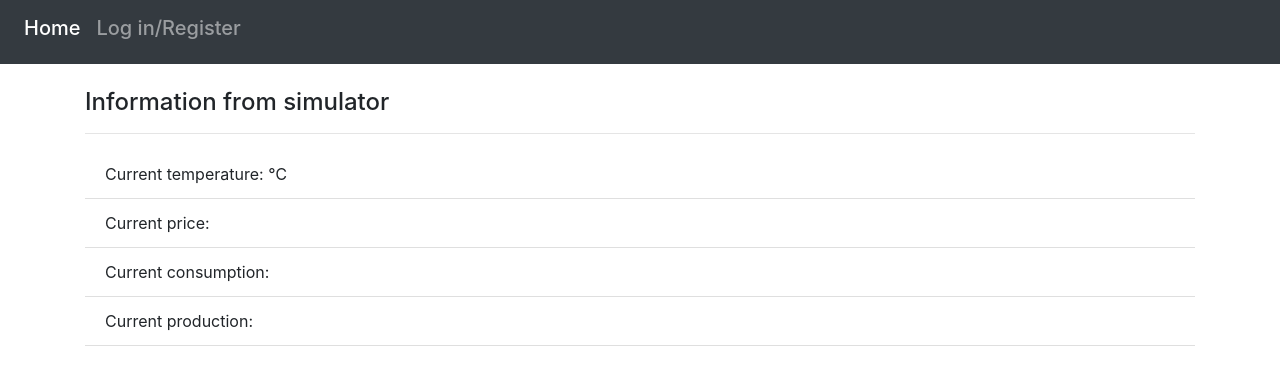
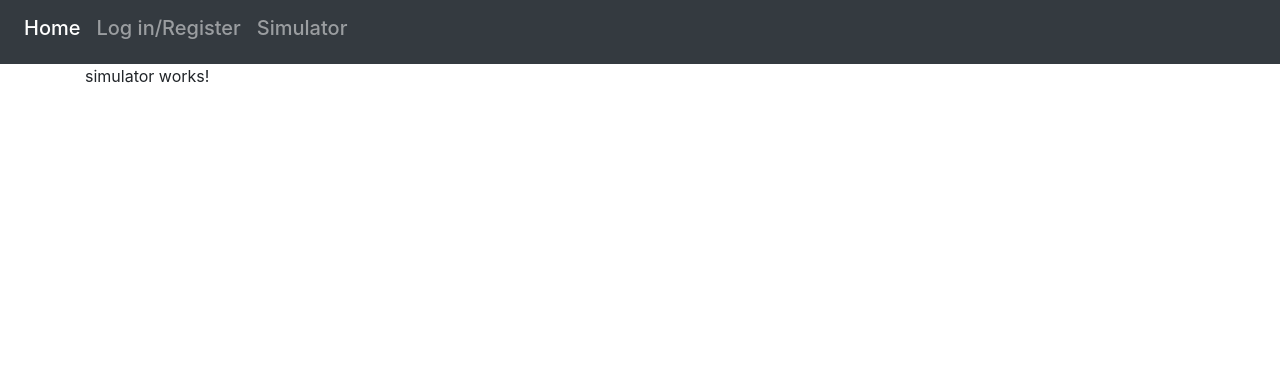
Before and after one commit to kodifiera/M7011E, an Angular app in the folder prosumer/: page / in a window 1280 px wide. Shown: the top 370 px of the page. Built offline with nearby package versions, Linux system fonts and the light colour scheme; no server answers.

Commit message:
added simulator page instead of home

```diff
--- a/prosumer/src/app/app-routing.module.ts
+++ b/prosumer/src/app/app-routing.module.ts
@@ -2,10 +2,12 @@ import { NgModule } from '@angular/core';
 import { Routes, RouterModule } from '@angular/router';
 import { HomeComponent } from './pages/home/home.component';
 import { RegisterComponent } from './pages/register/register.component';
+import { SimulatorComponent } from './pages/simulator/simulator.component';
 
 const routes: Routes = [
   {path: '', component: HomeComponent},
-  {path: 'register', component: RegisterComponent}
+  {path: 'register', component: RegisterComponent},
+  {path: 'simulator', component: SimulatorComponent}
 ];
 
 @NgModule({
--- a/prosumer/src/app/app.module.ts
+++ b/prosumer/src/app/app.module.ts
@@ -9,6 +9,7 @@ import { HttpClientModule } from '@angular/common/http';
 import { SimulatorInfoComponent } from './components/simulator-info/simulator-info.component';
 import { RegisterComponent } from './pages/register/register.component';
 import { FormsModule } from '@angular/forms';
+import { SimulatorComponent } from './pages/simulator/simulator.component';
 
 
 @NgModule({
@@ -17,7 +18,8 @@ import { FormsModule } from '@angular/forms';
     HeaderComponent,
     HomeComponent,
     SimulatorInfoComponent,
-    RegisterComponent
+    RegisterComponent,
+    SimulatorComponent
   ],
   imports: [
     BrowserModule,
--- a/prosumer/src/app/components/header/header.component.html
+++ b/prosumer/src/app/components/header/header.component.html
@@ -6,5 +6,8 @@
     <li class="nav-item" routerLinkActive = "active">
       <a class="nav-link" href="#" routerLink = '/register'><h5>Log in/Register</h5></a>
     </li>
+    <li class="nav-item" routerLinkActive = "active">
+      <a class="nav-link" href="#" routerLink = '/simulator'><h5>Simulator</h5></a>
+    </li>
   </ul>
 </nav>
--- a/prosumer/src/app/pages/home/home.component.html
+++ b/prosumer/src/app/pages/home/home.component.html
@@ -1,4 +1,3 @@
-<div>
-    <br>
-    <app-simulator-info></app-simulator-info>
-</div>
+
+
+<p>simulator works!</p>
--- /dev/null
+++ b/prosumer/src/app/pages/simulator/simulator.component.html
@@ -0,0 +1,4 @@
+<div>
+    <br>
+    <app-simulator-info></app-simulator-info>
+</div>
--- /dev/null
+++ b/prosumer/src/app/pages/simulator/simulator.component.ts
@@ -0,0 +1,15 @@
+import { Component, OnInit } from '@angular/core';
+
+@Component({
+  selector: 'app-simulator',
+  templateUrl: './simulator.component.html',
+  styleUrls: ['./simulator.component.css']
+})
+export class SimulatorComponent implements OnInit {
+
+  constructor() { }
+
+  ngOnInit(): void {
+  }
+
+}
```
Also changed, not shown: prosumer/src/app/pages/simulator/simulator.component.css (added), 1 other file (tests, documents, lock files or other folders).
